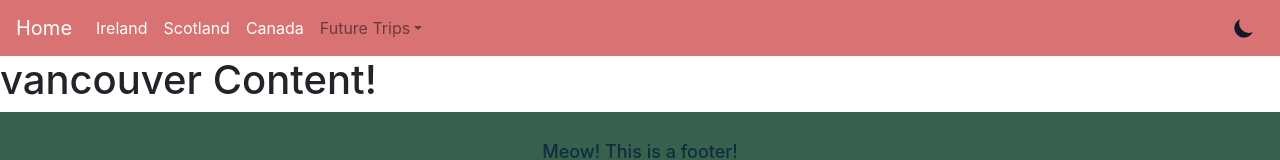
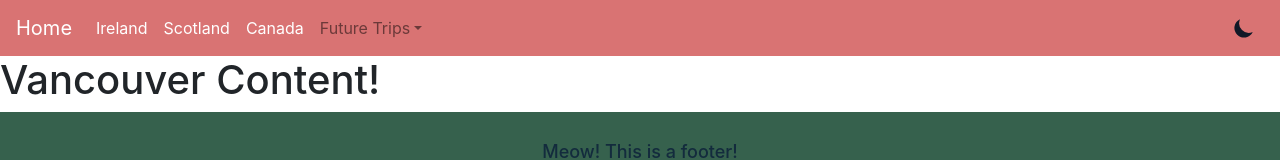
Before and after one commit to sarastrasner/nextjs-blog, a Next.js app: page /canada/vancouver in a window 1280 px wide. Shown: the top 160 px of the page. Built offline with nearby package versions, Linux system fonts and the light colour scheme.

Commit message:
cleaned up footer

```diff
--- a/components/Footer.js
+++ b/components/Footer.js
@@ -1,7 +1,9 @@
 export default function Footer() {
   return (
-    <footer className="flex bg-green items-center justify-center text-lg mb-0 w-full h-24">
-      <p className="text-navy dark:text-white font-medium">Meow! This is a footer!</p>
+    <footer className="flex bg-green items-center justify-center text-lg my-0 w-full h-24">
+      <p className="text-navy dark:text-white font-medium">
+        Meow! This is a footer!
+      </p>
     </footer>
   );
 }
--- a/pages/[location]/[subLocation].js
+++ b/pages/[location]/[subLocation].js
@@ -3,6 +3,12 @@ import { useRouter } from 'next/router';
 export default function Location(props) {
   const router = useRouter();
   const { location, subLocation } = router.query;
-  console.log(location, subLocation);
-  return <h1>{subLocation} Content!</h1>;
+
+  if (!subLocation) return <p>Loading...</p>
+
+  return (
+    <h1>
+      {subLocation.charAt(0).toUpperCase() + subLocation.slice(1)} Content!
+    </h1>
+  );
 }
```
